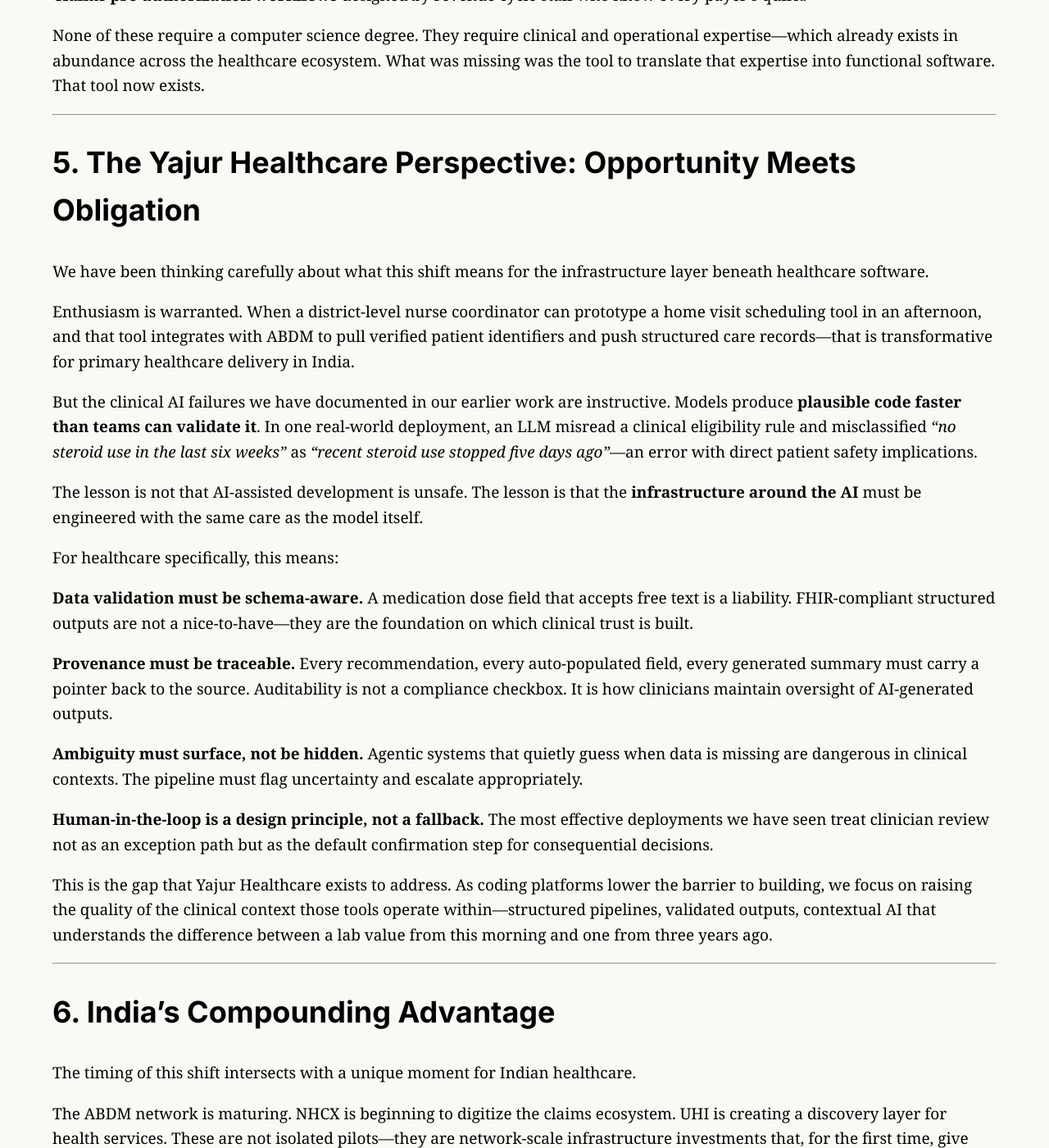
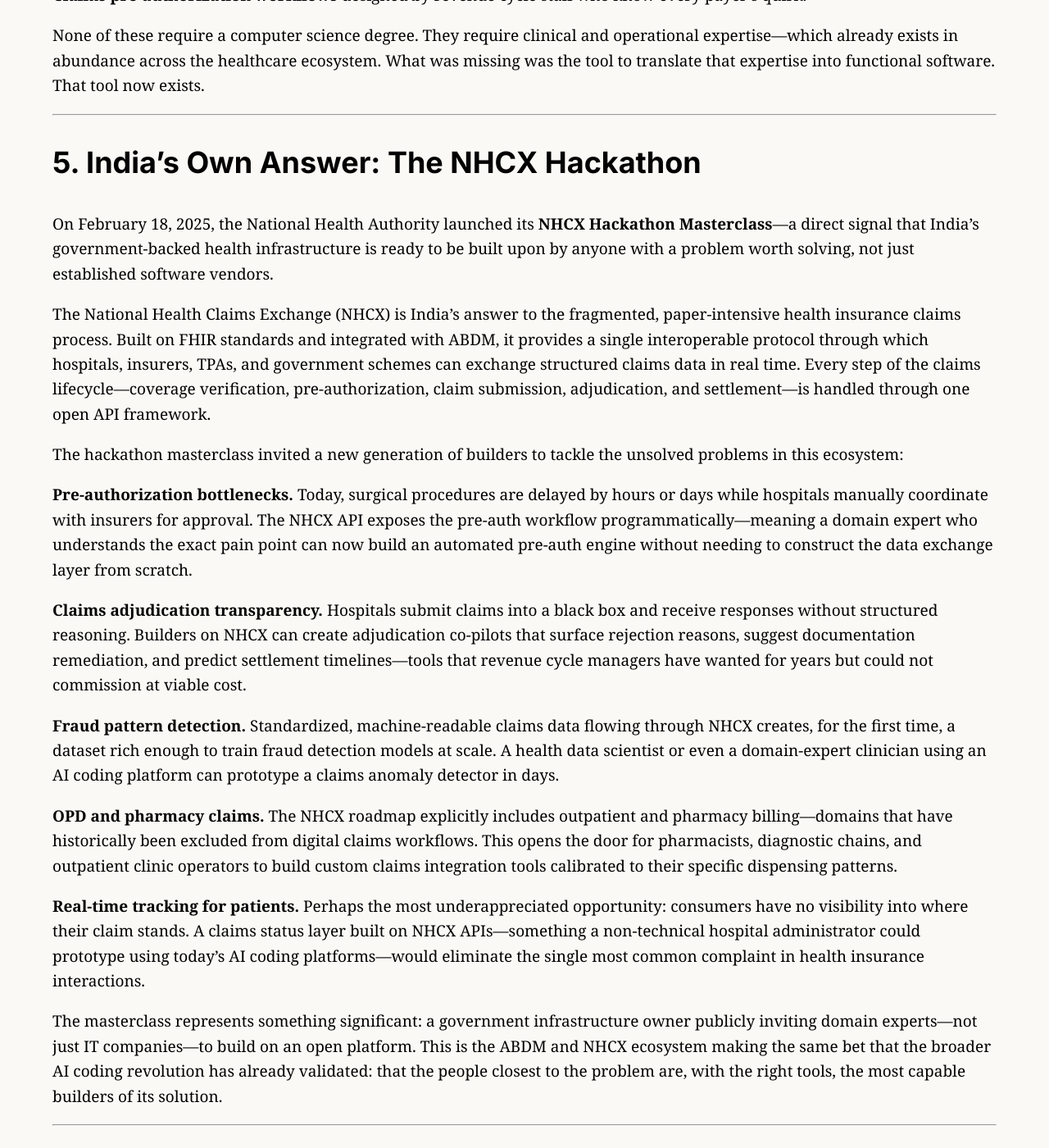
Before and after one commit to msharmas-yajur/yajur-ai, a Jekyll site: the page built from _posts/2026-02-21-from-vibe-coding-to-agentic-engineering-everyone-can-now-build-for-healthcare.md, in a window 1280 px wide and 1400 px high, scrolled down 3251 px. Shown: the whole window at 82% size. Built offline with Jekyll 4.4.1, drawn with Linux system fonts in a browser that asks for light colours; some of the changed text lies outside the part shown.

Commit message:
Update blog post: Add NHCX Hackathon Masterclass section
Added Section 5 covering the NHA NHCX Hackathon Masterclass (Feb 18, 2025)
with specific use cases: pre-authorization automation, claims adjudication
transparency, fraud detection, OPD/pharmacy claims, and real-time patient
tracking. Renumbered subsequent sections accordingly.

https://claude.ai/code/session_01QHb1wL3xjDtpX2j218us3f

```diff
--- a/_posts/2026-02-21-from-vibe-coding-to-agentic-engineering-everyone-can-now-build-for-healthcare.md
+++ b/_posts/2026-02-21-from-vibe-coding-to-agentic-engineering-everyone-can-now-build-for-healthcare.md
@@ -86,7 +86,29 @@ None of these require a computer science degree. They require clinical and opera
 
 ---
 
-## 5. The Yajur Healthcare Perspective: Opportunity Meets Obligation
+## 5. India's Own Answer: The NHCX Hackathon
+
+On February 18, 2025, the National Health Authority launched its **NHCX Hackathon Masterclass**—a direct signal that India's government-backed health infrastructure is ready to be built upon by anyone with a problem worth solving, not just established software vendors.
+
+The National Health Claims Exchange (NHCX) is India's answer to the fragmented, paper-intensive health insurance claims process. Built on FHIR standards and integrated with ABDM, it provides a single interoperable protocol through which hospitals, insurers, TPAs, and government schemes can exchange structured claims data in real time. Every step of the claims lifecycle—coverage verification, pre-authorization, claim submission, adjudication, and settlement—is handled through one open API framework.
+
+The hackathon masterclass invited a new generation of builders to tackle the unsolved problems in this ecosystem:
+
+**Pre-authorization bottlenecks.** Today, surgical procedures are delayed by hours or days while hospitals manually coordinate with insurers for approval. The NHCX API exposes the pre-auth workflow programmatically—meaning a domain expert who understands the exact pain point can now build an automated pre-auth engine without needing to construct the data exchange layer from scratch.
+
+**Claims adjudication transparency.** Hospitals submit claims into a black box and receive responses without structured reasoning. Builders on NHCX can create adjudication co-pilots that surface rejection reasons, suggest documentation remediation, and predict settlement timelines—tools that revenue cycle managers have wanted for years but could not commission at viable cost.
+
+**Fraud pattern detection.** Standardized, machine-readable claims data flowing through NHCX creates, for the first time, a dataset rich enough to train fraud detection models at scale. A health data scientist or even a domain-expert clinician using an AI coding platform can prototype a claims anomaly detector in days.
+
+**OPD and pharmacy claims.** The NHCX roadmap explicitly includes outpatient and pharmacy billing—domains that have historically been excluded from digital claims workflows. This opens the door for pharmacists, diagnostic chains, and outpatient clinic operators to build custom claims integration tools calibrated to their specific dispensing patterns.
+
+**Real-time tracking for patients.** Perhaps the most underappreciated opportunity: consumers have no visibility into where their claim stands. A claims status layer built on NHCX APIs—something a non-technical hospital administrator could prototype using today's AI coding platforms—would eliminate the single most common complaint in health insurance interactions.
+
+The masterclass represents something significant: a government infrastructure owner publicly inviting domain experts—not just IT companies—to build on an open platform. This is the ABDM and NHCX ecosystem making the same bet that the broader AI coding revolution has already validated: that the people closest to the problem are, with the right tools, the most capable builders of its solution.
+
+---
+
+## 6. The Yajur Healthcare Perspective: Opportunity Meets Obligation
 
 We have been thinking carefully about what this shift means for the infrastructure layer beneath healthcare software.
 
@@ -110,7 +132,7 @@ This is the gap that Yajur Healthcare exists to address. As coding platforms low
 
 ---
 
-## 6. India's Compounding Advantage
+## 7. India's Compounding Advantage
 
 The timing of this shift intersects with a unique moment for Indian healthcare.
 
```
Also changed, not shown: other parts of _posts/2026-02-21-from-vibe-coding-to-agentic-engineering-everyone-can-now-build-for-healthcare.md (+1 -1 lines).
